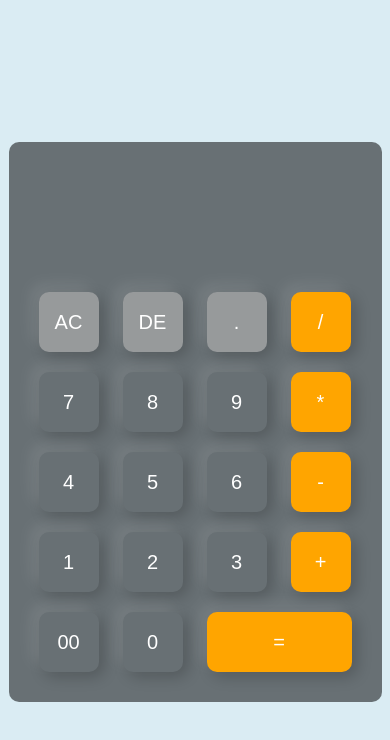
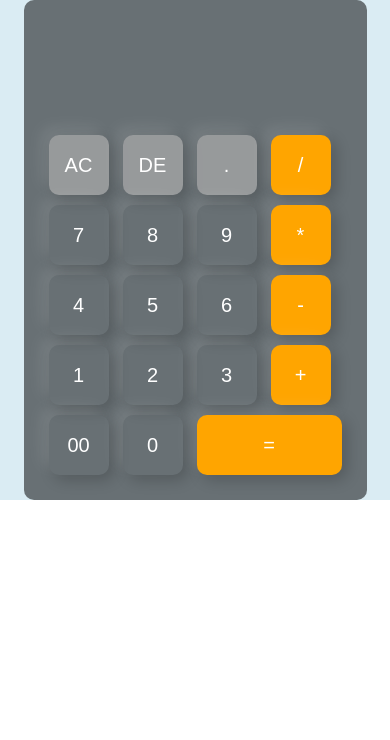
Before and after one commit to sumitrabhandari/calculator-using-js, a plain HTML site: page index.html in a window 390 px wide. Drawn offline with Linux system fonts and the light colour scheme.

Commit message:
error fixed

```diff
--- a/style.css
+++ b/style.css
@@ -5,7 +5,7 @@
 }
 .container{
     width: 100%;
-    height: 100vh;
+    height:auto;
     background-color: rgb(218, 236, 243);
     display: flex;
     align-items: center;
@@ -50,3 +50,11 @@ background-color: orange !important;
 .changebg{
     background-color: orange !important;
 }
+@media(max-width:500px){
+    .calculator{padding: 20px;}
+    .calculator form input{
+        width: 40;
+        height: 40;
+        margin: 5px;
+    }
+}
```
